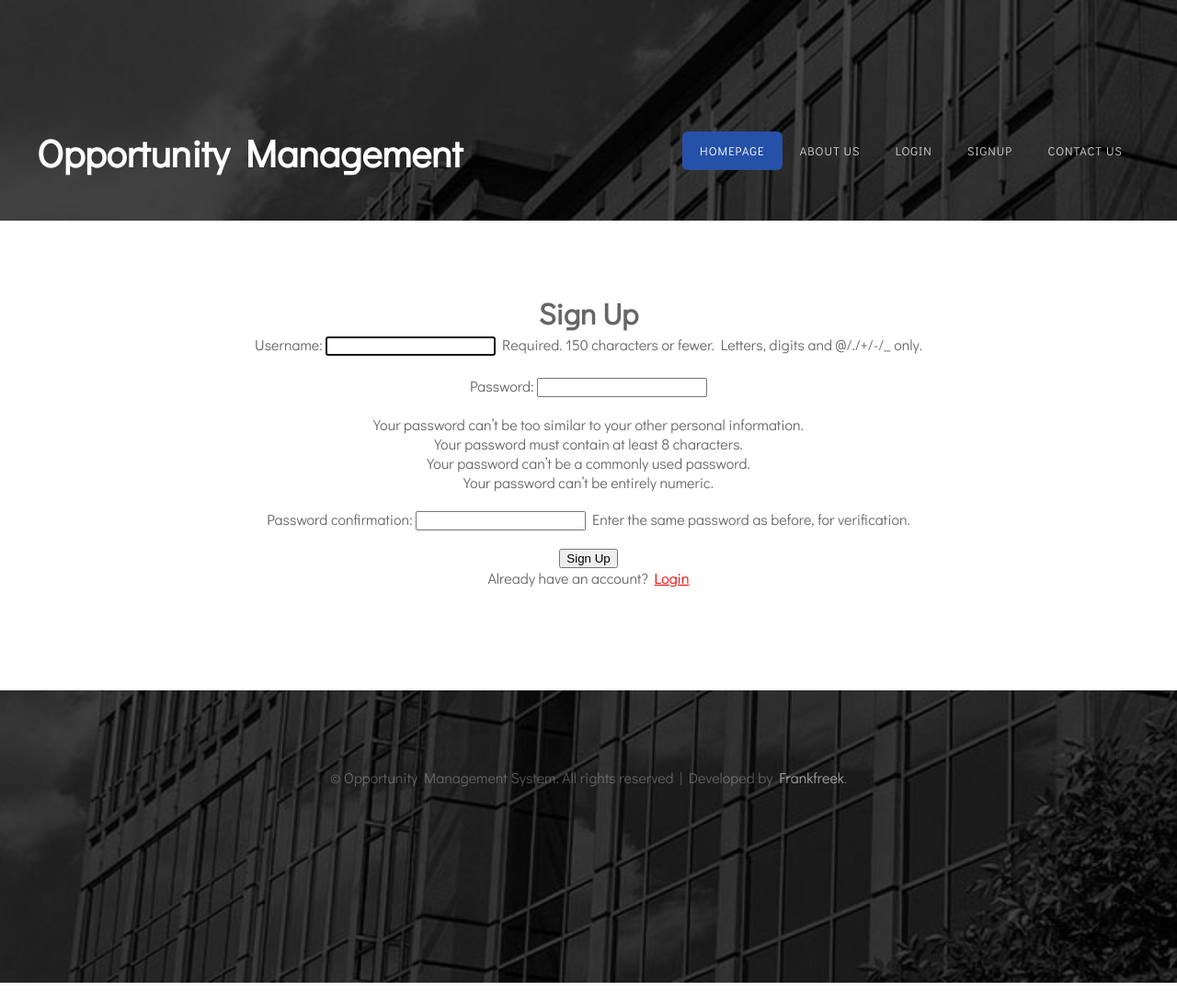
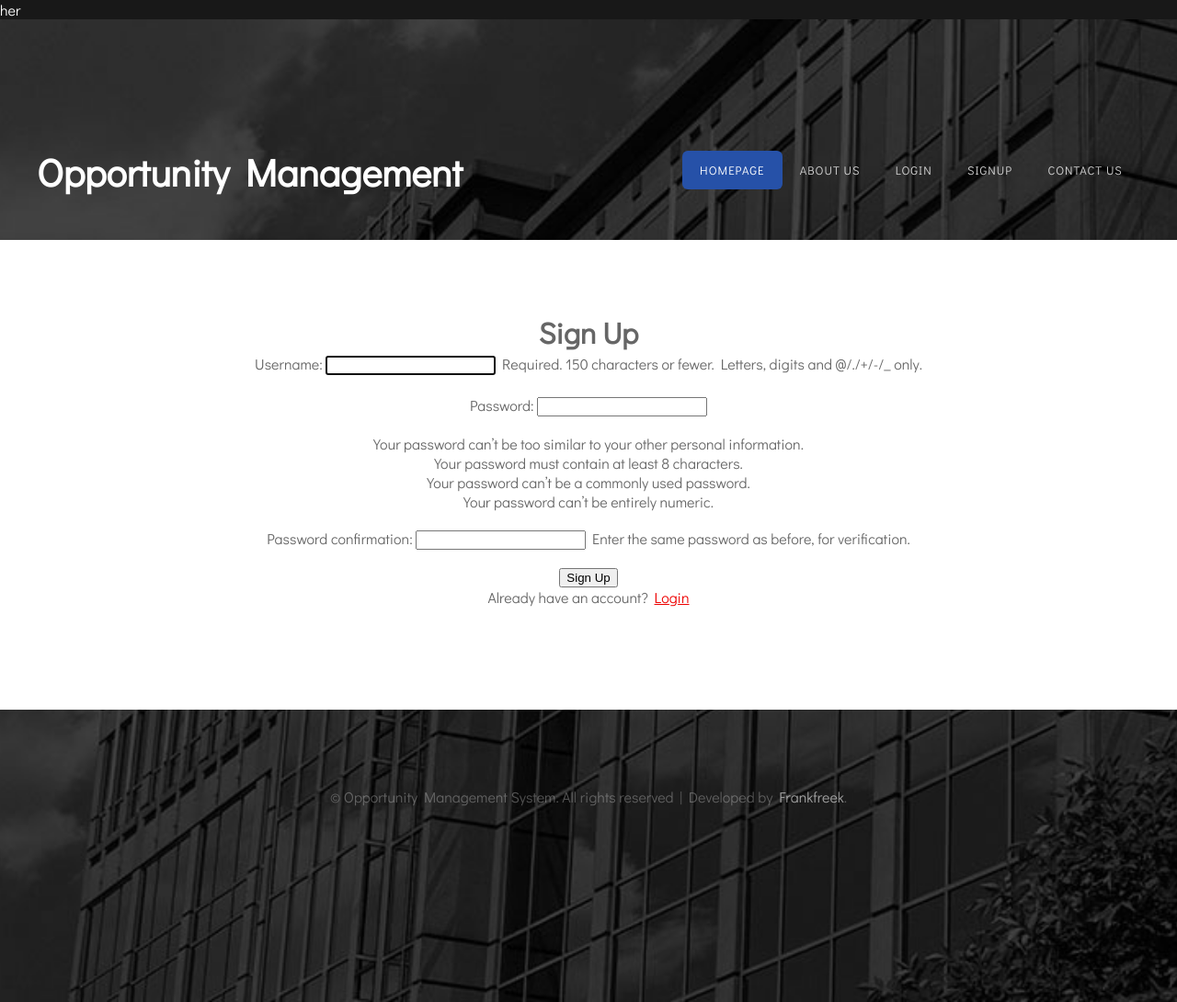
Before and after one commit to FrankFreek/Opportunity-Management-System, a Django app: page /signup/ in a window 1280 px wide. Shown: the whole page at 92% size. Before the commit the page ends 1069 px from the top, so only its background shows below. Run offline with Django 3.2, Linux system fonts and the light colour scheme.

Commit message:
AA Project

```diff
--- a/opportunitiesmgt/opportunitiesmgt_app/templates/opportunitiesmgt/signup.html
+++ b/opportunitiesmgt/opportunitiesmgt_app/templates/opportunitiesmgt/signup.html
@@ -13,7 +13,7 @@
     <link href="{% static "css/default.css" %}" rel="stylesheet" type="text/css"
     media="all" /> <link href="{% static "css/fonts.css" %}" type="text/css"
     media="all" />
-  </head>
+  </head>her
   <body>
     <div id="header-wrapper">
       <div id="header" class="container">
```
Also changed, not shown: 1 other file.
